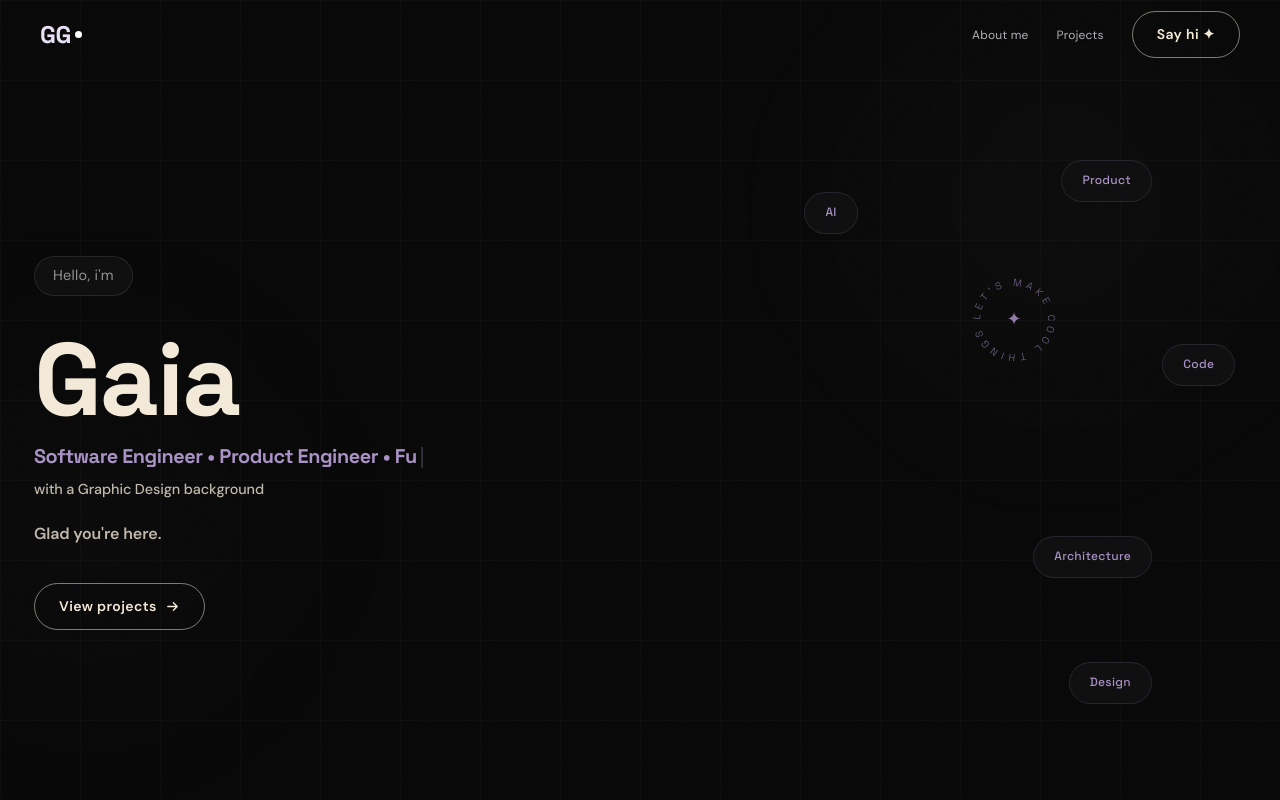
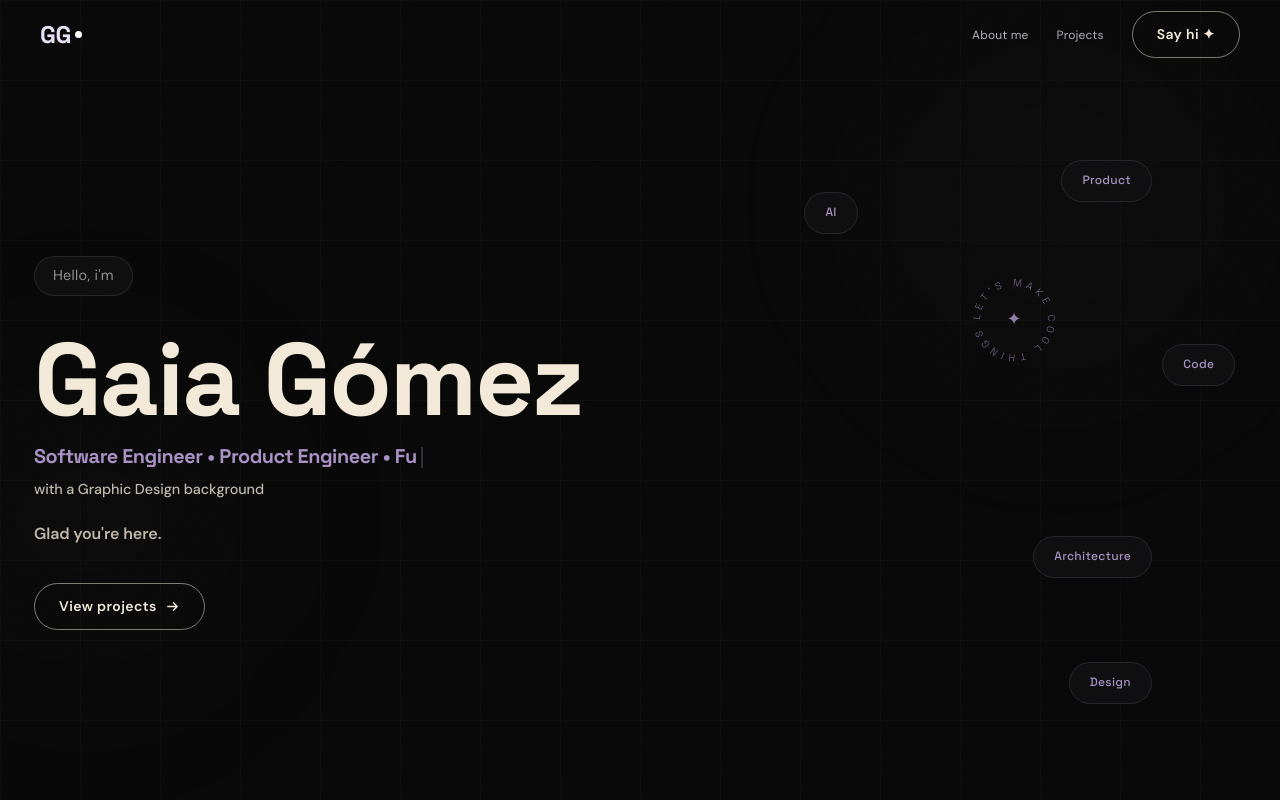
Before and after one commit to GaiaGomez/gaia-gomez-portfolio, a React (Vite) app: page / in a window 1280 px wide. Shown: the top 800 px of the page. Built offline with nearby package versions, Linux system fonts and the light colour scheme.

Commit message:
adjust name

```diff
--- a/src/components/Hero.jsx
+++ b/src/components/Hero.jsx
@@ -260,7 +260,7 @@ export default function Hero() {
                 marginBottom: '14px',
               }}
             >
-              <span style={{ display: 'block', color: '#F3E9D8' }}>Gaia</span>
+              <span style={{ display: 'block', color: '#F3E9D8' }}>Gaia Gómez</span>
             </h1>
           </div>
 
```
